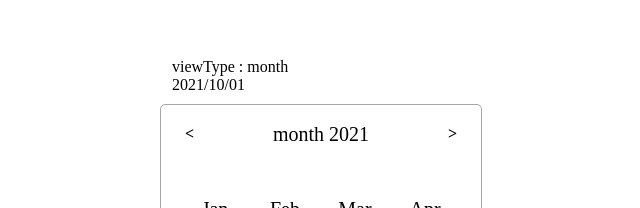
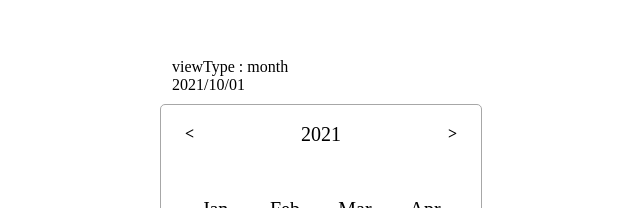
Before and after one commit to ChengYiLin/React-TypeScript-Calender, a React app: page / in a window 1280 px wide. Shown: the part 171-379 px from the top of the page, without its empty margins (327-967 px from the left). Built offline with nearby package versions, Linux system fonts and the light colour scheme; the HTML template or start-up script is replaced by a standard one.

Commit message:
feat: set `viewTypeSwitch` describtion text

```diff
--- a/src/Calender/components/viewTypeSwitch.tsx
+++ b/src/Calender/components/viewTypeSwitch.tsx
@@ -3,6 +3,7 @@ import styled from 'styled-components'
 import dayjs from 'dayjs'
 // Context
 import { CalenderContext } from '../context'
+import { viewTypes } from '../types/calender'
 
 const Container = styled.button`
     width: 200px;
@@ -21,14 +22,38 @@ const Content = styled.div`
     padding: 5px;
 `
 
+interface DescTxtProps {
+    viewType: viewTypes;
+    currentDate: Date;
+
+}
+
+const ViewTypeDescTxt: FC<DescTxtProps> = (props) => {
+	const {viewType, currentDate} = props
+
+	const startYear = Math.floor(dayjs(currentDate).year() / 10) * 10
+
+	switch (viewType) {
+	case 'year':
+		return <span>{`${startYear} - ${startYear + 9}`}</span>
+
+	case 'month':
+		return <span>{dayjs(currentDate).year()}</span>
+
+	default:
+		return <span>{`${dayjs(currentDate).month()} ${dayjs(currentDate).year()}`}</span>
+	}
+}
+
 const ViewTypeSwitch: FC = () => {
-	const { viewType, handleChangeViewType } = useContext(CalenderContext)
+	const { viewType, currentDate, handleChangeViewType } = useContext(CalenderContext)
 
 	return (
 		<Container onClick={() => handleChangeViewType()}>
 			<Content>
-				<span>{viewType} </span>
-				{dayjs().year()}
+				<ViewTypeDescTxt
+					viewType={viewType}
+					currentDate={currentDate}/>
 			</Content>
 		</Container>
 	)
```
